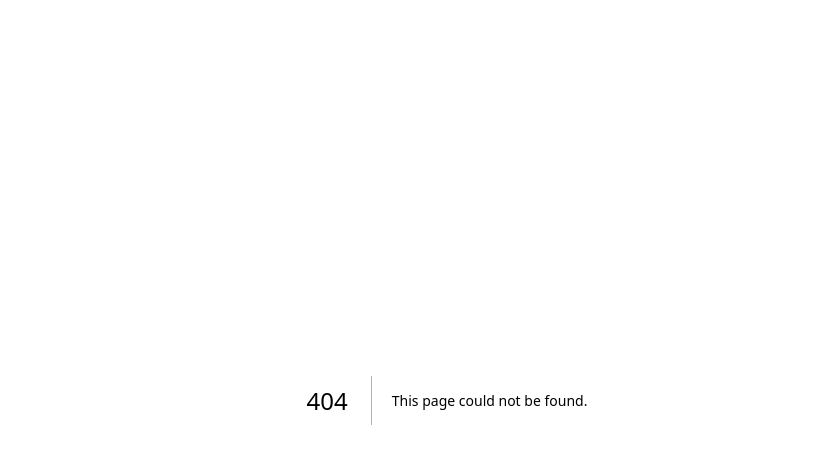
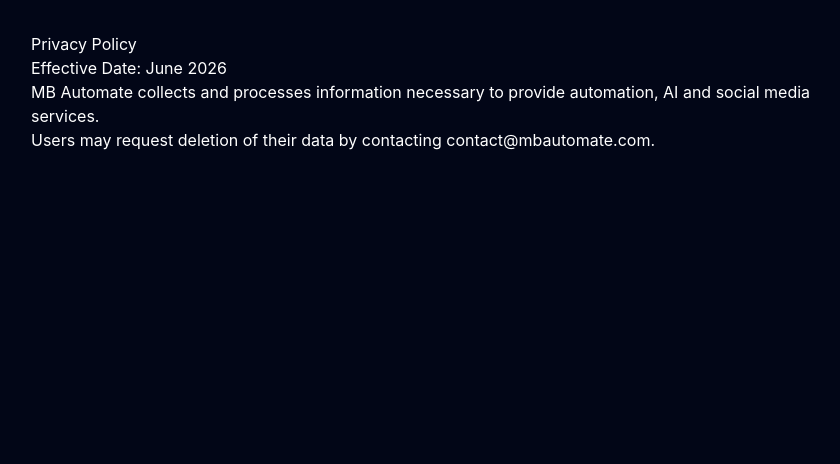
Before and after one commit to mariuszbar/mbautomate-site, a Next.js app: page /privacy-policy in a window 1280 px wide. Before the commit this address had no page. Shown: the top 464 px of the page, without its empty margins (193-1033 px from the left). Built offline with nearby package versions, Linux system fonts and the light colour scheme.

Commit message:
Add Meta policy pages

```diff
--- /dev/null
+++ b/app/data-deletion/page.tsx
@@ -0,0 +1,12 @@
+export default function DataDeletion() {
+  return (
+    <main className="max-w-4xl mx-auto p-8">
+      <h1>Data Deletion Instructions</h1>
+
+      <p>
+        To request deletion of your data, email:
+        contact@mbautomate.com
+      </p>
+    </main>
+  );
+}
--- a/app/page.tsx
+++ b/app/page.tsx
@@ -123,6 +123,8 @@
     const form = e.currentTarget;
     const data = new FormData(form);
     data.append('access_key', '4ee1690c-608a-47a7-9349-a602fdc867ad');
+    data.append('subject', 'New MB Automate booking request');
+    data.append('from_name', 'MB Automate Website');
 
     const res = await fetch('https://api.web3forms.com/submit', {
       method: 'POST',
--- /dev/null
+++ b/app/privacy-policy/page.tsx
@@ -0,0 +1,18 @@
+export default function PrivacyPolicy() {
+  return (
+    <main className="max-w-4xl mx-auto p-8">
+      <h1>Privacy Policy</h1>
+      <p>Effective Date: June 2026</p>
+
+      <p>
+        MB Automate collects and processes information necessary to provide
+        automation, AI and social media services.
+      </p>
+
+      <p>
+        Users may request deletion of their data by contacting
+        contact@mbautomate.com.
+      </p>
+    </main>
+  );
+}
--- /dev/null
+++ b/app/terms-of-service/page.tsx
@@ -0,0 +1,11 @@
+export default function TermsOfService() {
+  return (
+    <main className="max-w-4xl mx-auto p-8">
+      <h1>Terms of Service</h1>
+
+      <p>
+        By using MB Automate services you agree to these terms.
+      </p>
+    </main>
+  );
+}
```
